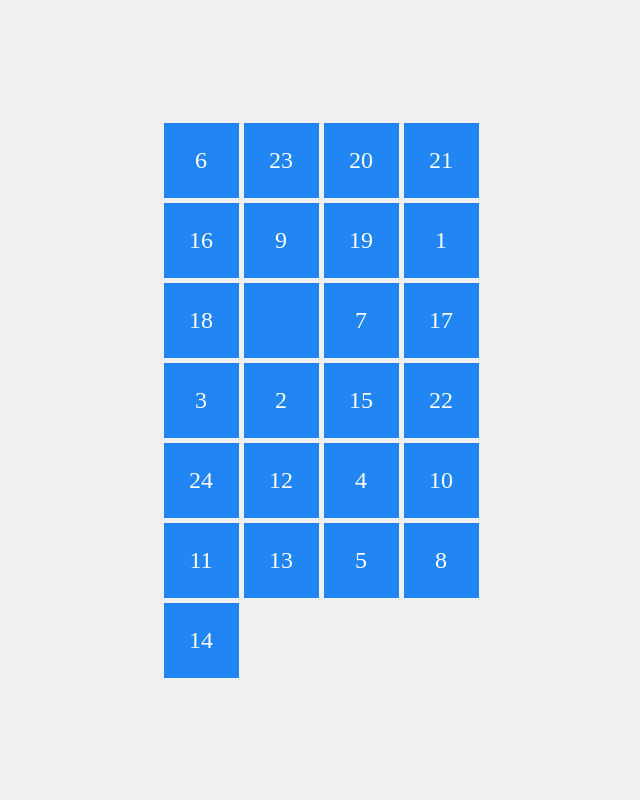
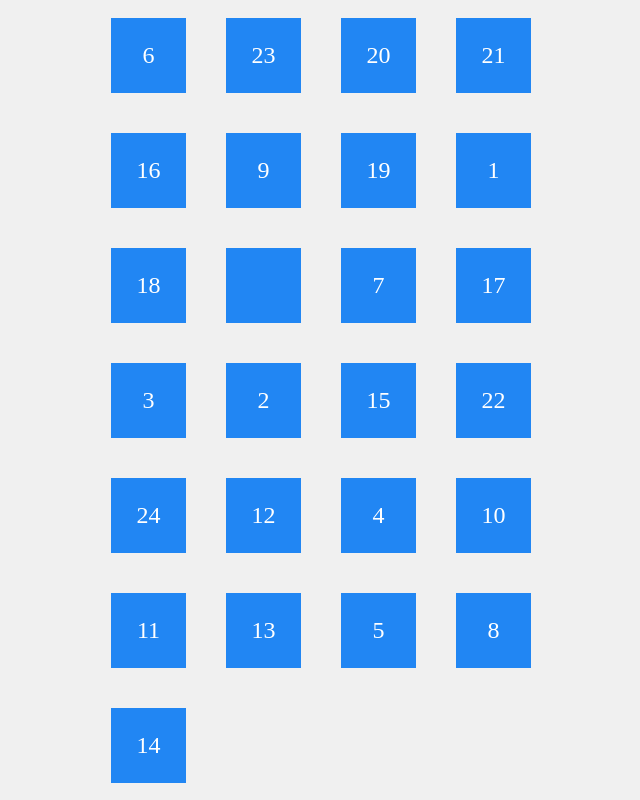
Before and after one commit to d-duncan-n/Fifteen_js, a plain HTML site: page index.html in a window 1280 px wide. Shown: the whole page, without its empty margins (319-959 px from the left). Drawn offline with Linux system fonts and the light colour scheme.

Commit message:
Update style.css

```diff
--- a/style.css
+++ b/style.css
@@ -11,7 +11,7 @@ body {
     display: grid;
     grid-template-columns: repeat(4, 75px);
     grid-template-rows: repeat(4, 75px);
-    gap: 5px;
+    gap: 5vh;
 }
 
 .tile {
```
